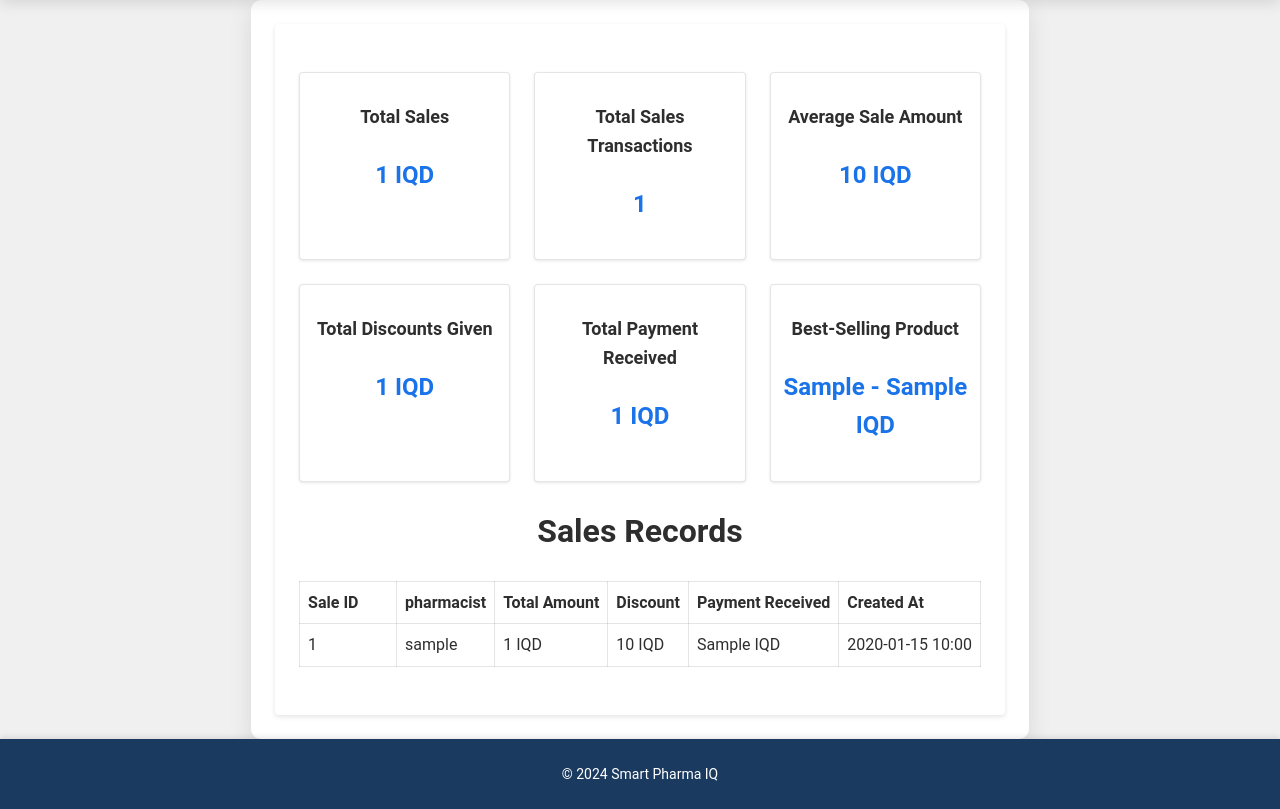
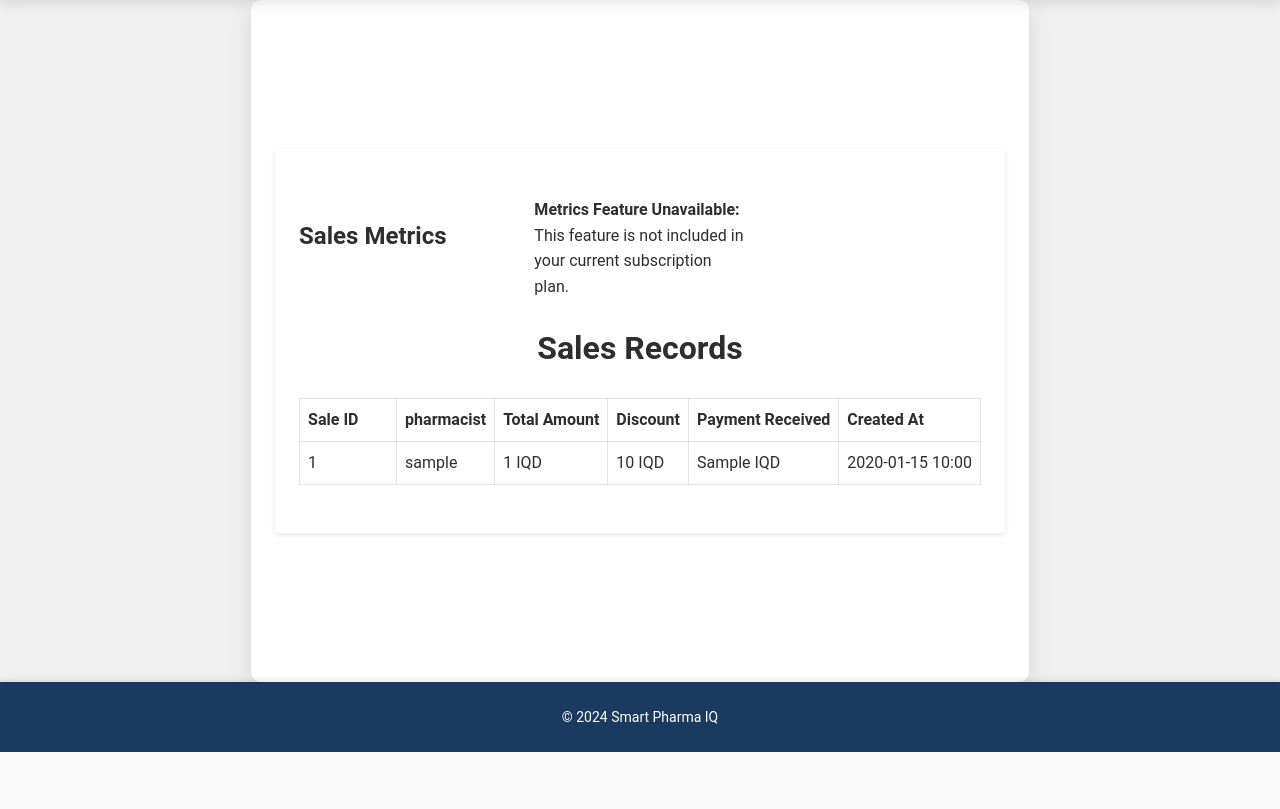
Before and after one commit to karar-hayder/PharmaLogix, a Django app: template templates/core/sale_list.html in a window 1280 px wide. Shown: the part 48-857 px from the top of the page. After the commit the page ends 800 px from the top, so only its background shows below. Run offline with Django 5.2, Linux system fonts and the light colour scheme; the template is opened without the code that fills it: most values are stand-ins (such as "Sample title", 1, 10 or a date in 2020).

Commit message:
Edited sales template to show there is such feature Added basic_inventory_audit feature

```diff
--- a/templates/core/sale_list.html
+++ b/templates/core/sale_list.html
@@ -13,6 +13,8 @@
 <div class="sales-view">
     {% if metrics %}
     <div class="metrics">
+        <h2>Sales Metrics</h2>
+        {% if has_metrics_feature %}
             <div class="metric">
                 <h3>Total Sales</h3>
                 <p>{{ metrics.total_sales_amount }} IQD</p>
@@ -37,6 +39,15 @@
                 <h3>Best-Selling Product</h3>
                 <p>{{ metrics.best_selling_product }} - {{ metrics.best_selling_product_revenue }} IQD</p>
             </div>
+        {% else %}
+            <div class="alert alert-warning">
+                <strong>Metrics Feature Unavailable:</strong> This feature is not included in your current subscription plan.
+            </div>
+        {% endif %}
+    </div>
+    {% else %}
+    <div class="alert alert-info">
+        <strong>No Sales Metrics:</strong> There are currently no sales metrics available.
     </div>
     {% endif %}
     <h1>Sales Records</h1>
--- a/users/models.py
+++ b/users/models.py
@@ -65,7 +65,7 @@ class SubscriptionPlan(models.Model):
     duration_days = models.PositiveIntegerField('Subscription Duration (days)', default=30)
     price = models.PositiveIntegerField()
     discount_percentage = models.PositiveIntegerField('Discount Percentage', default=0)
-    features = models.ManyToManyField(SubscriptionFeature, related_name='plans')
+    features = models.ManyToManyField(SubscriptionFeature, related_name='plans',blank=True)
     description = models.TextField(blank=True, null=True)
     featured = models.BooleanField(default=False)
 
```
Also changed, not shown: core/views.py (+9 -3 lines), templates/core/inventory.html (+5 -5 lines), users/migrations/0006_alter_subscriptionplan_features.py (added). Lines whose indentation alone changed are shown as unchanged.
